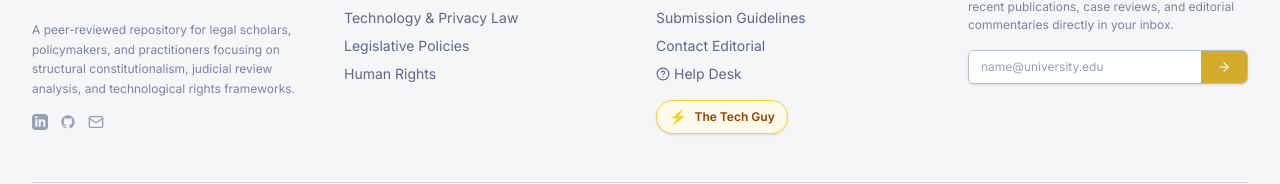
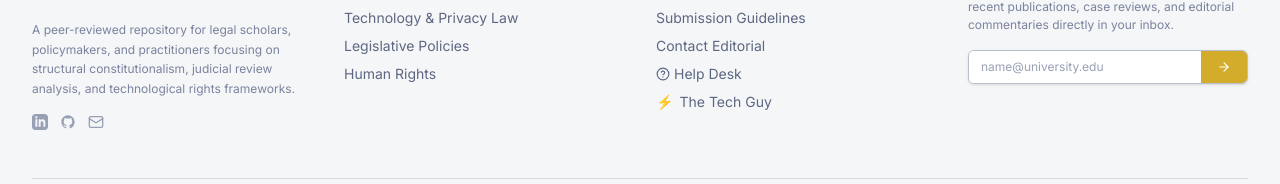
Before and after one commit to Utkarsh-Mani-Tripathi-GIT/legal-observatory, a Next.js app: page / in a window 1280 px wide. Shown: the part 1286-1470 px from the top of the page. Built offline with nearby package versions, Linux system fonts and the light colour scheme; no server answers; the database is empty; a web font is replaced by a local one.

Commit message:
Change 'The Tech Guy' to a normal list option in footer

```diff
--- a/src/components/Footer.tsx
+++ b/src/components/Footer.tsx
@@ -131,14 +131,14 @@ export default function Footer() {
                   <HelpCircle className="w-3.5 h-3.5 mr-1" /> Help Desk
                 </a>
               </li>
-              <li className="pt-2">
+              <li>
                 <a
                   href="https://utkarshmanitripathi.vercel.app/resume/OVERALL/full-resume.html"
                   target="_blank"
                   rel="noopener noreferrer"
-                  className="inline-flex items-center gap-2 px-3 py-1.5 rounded-full bg-amber-50 dark:bg-amber-950/30 border border-amber-300 dark:border-amber-700/50 text-amber-800 dark:text-amber-400 text-xs font-semibold shadow-sm hover:shadow-md hover:bg-amber-100 dark:hover:bg-amber-900/40 transition-all duration-200"
+                  className="flex items-center hover:text-indigo-600 dark:hover:text-indigo-400 transition"
                 >
-                  <span className="text-sm">⚡</span> The Tech Guy
+                  <span className="mr-1.5">⚡</span> The Tech Guy
                 </a>
               </li>
             </ul>
```
